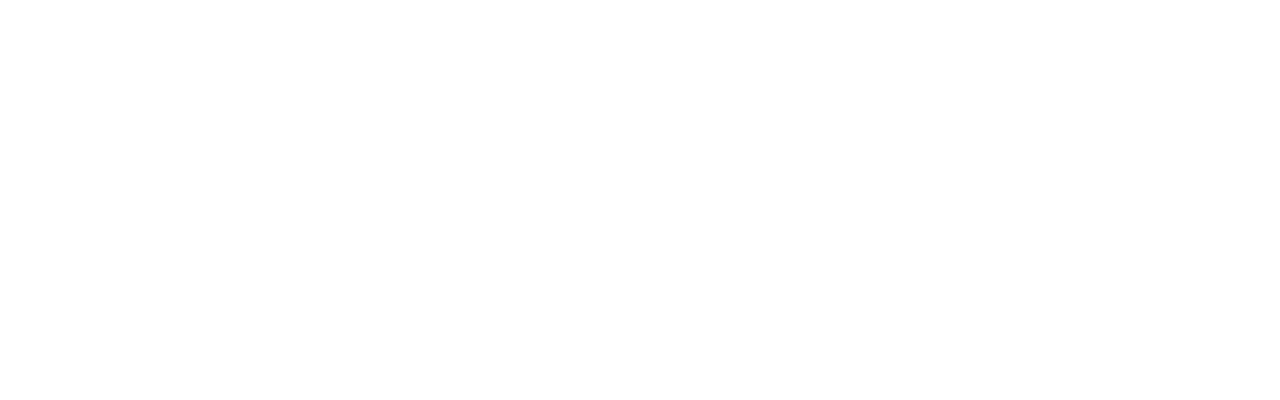
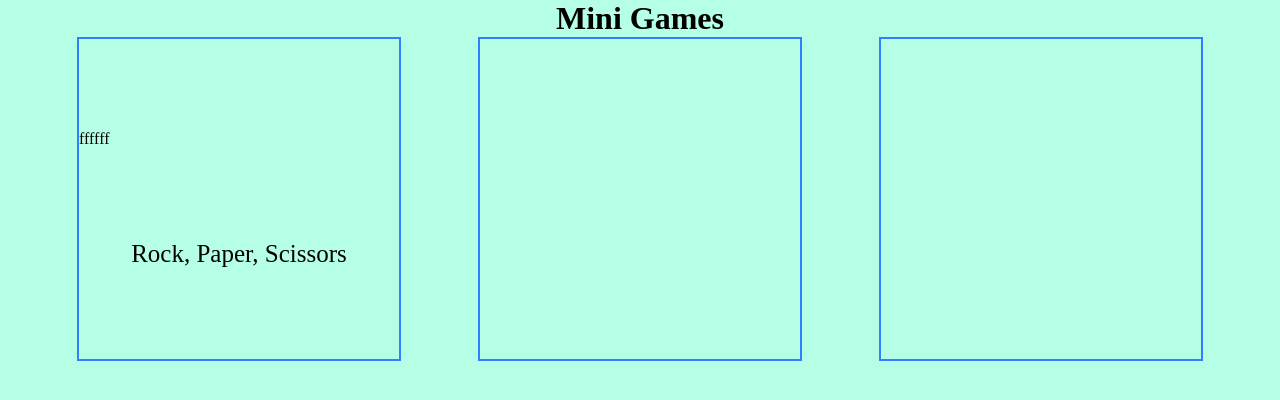
Before and after one commit to Mohamed-Hitham/Mini_Games, a plain HTML site: page index.html in a window 1280 px wide. Drawn offline with Linux system fonts and the light colour scheme.

Commit message:
Added main body

```diff
--- a/index.html
+++ b/index.html
@@ -3,9 +3,22 @@
 <head>
     <meta charset="UTF-8">
     <meta name="viewport" content="width=device-width, initial-scale=1.0">
-    <title>Document</title>
+    <title>Mini Games</title>
+    <link rel="stylesheet" href="style.css">
 </head>
 <body>
-
+    <h1>
+        Mini Games
+    </h1>
+    <div class="main">
+        <div class="game">
+            <div>ffffff</div>
+            <div class="name">Rock, Paper, Scissors</div>
+        </div>
+        <div class="game"></div>
+        <div class="game"></div>
+    </div>
 </body>
 </html>
+
+<!--добавить название и изобр к играм(Rock paper scissors, choose a number, любая игра на выбор) -->
--- /dev/null
+++ b/style.css
@@ -0,0 +1,33 @@
+*{
+    padding: 0;
+    margin: 0;
+}
+
+.main{
+    width: 100vw;
+    display: flex;
+    justify-content: space-evenly;
+}
+
+h1{
+    width: 100vw;
+    text-align: center;
+}
+
+body{
+    background-color: rgb(180, 255, 230);
+}
+
+.name{
+    font-size: 25px;
+    text-align: center;
+}
+
+.game{
+    width: 25vw;
+    height: 25vw;
+    border: 2px solid rgb(48, 127, 255);
+    display: flex;
+    flex-direction: column;
+    justify-content: space-evenly;
+}
```
